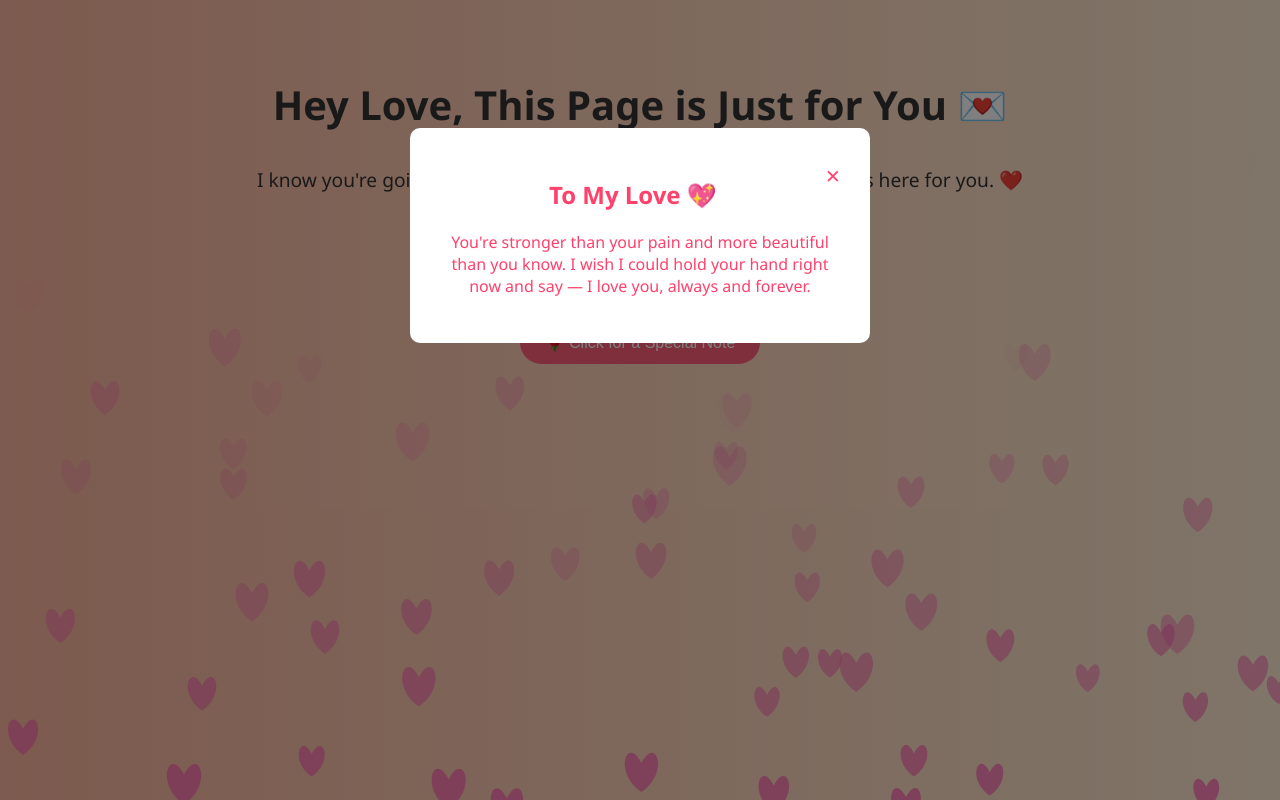
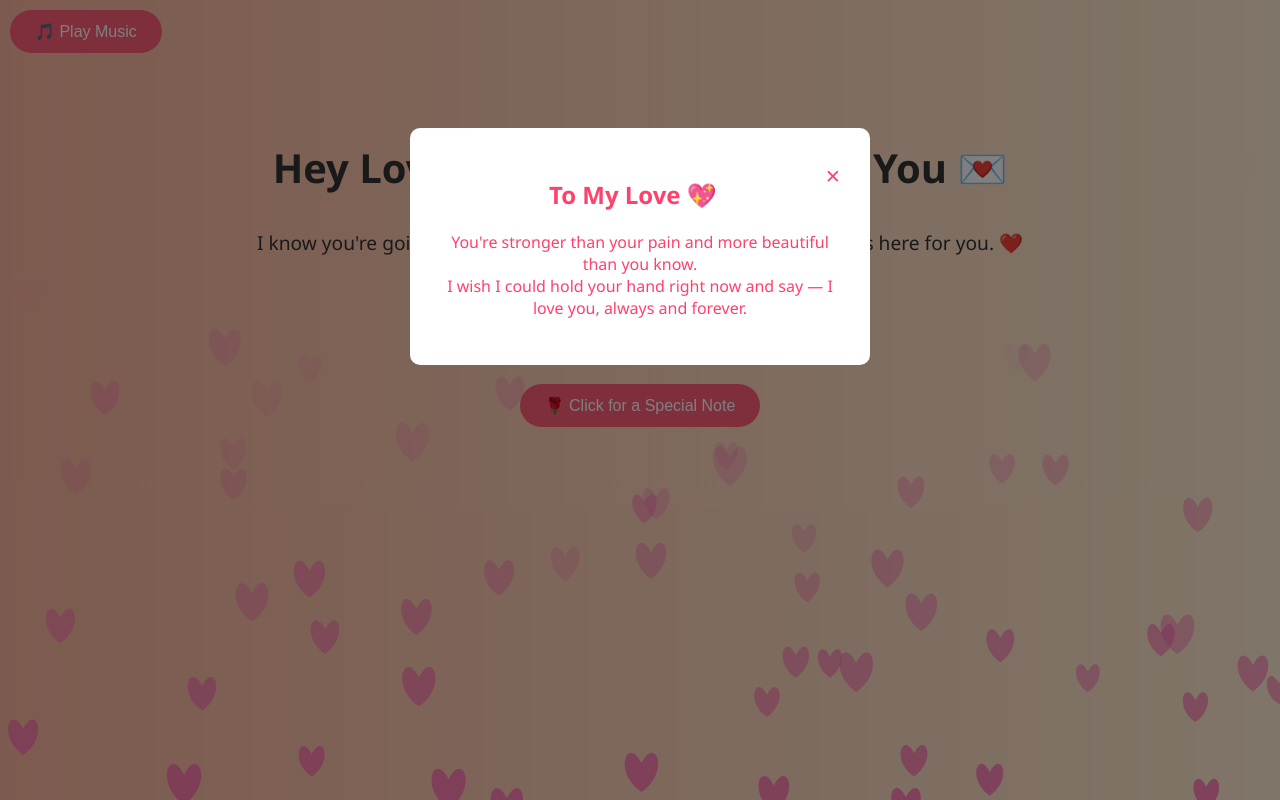
Before and after one commit to SanchoRoy007/Love, a plain HTML site: page index.html in a window 1280 px wide. Both pictures are taken after a click on the button "🌹 Click for a Special Note". Drawn offline with Linux system fonts and the light colour scheme.

Commit message:
index.html

```diff
--- a/index.html
+++ b/index.html
@@ -7,10 +7,14 @@
   <link rel="stylesheet" href="style.css" />
 </head>
 <body>
-  <audio id="bgMusic" autoplay loop>
+
+  <!-- Background Music -->
+  <audio id="bgMusic" loop>
     <source src="https://www.bensound.com/bensound-music/bensound-love.mp3" type="audio/mpeg" />
   </audio>
+  <button id="playMusicBtn" class="music-button" onclick="startMusic()">🎵 Play Music</button>
 
+  <!-- Main Content -->
   <div class="container">
     <h1 id="typewriter"></h1>
     <p class="message">
@@ -21,6 +25,7 @@
     <button onclick="openPopup()">🌹 Click for a Special Note</button>
   </div>
 
+  <!-- Floating Hearts Canvas -->
   <canvas id="heartCanvas"></canvas>
 
   <!-- Pop-up Modal -->
@@ -29,7 +34,7 @@
       <span class="close" onclick="closePopup()">&times;</span>
       <h2>To My Love 💖</h2>
       <p>
-        You're stronger than your pain and more beautiful than you know.
+        You're stronger than your pain and more beautiful than you know.<br>
         I wish I could hold your hand right now and say — I love you, always and forever.
       </p>
     </div>
```
